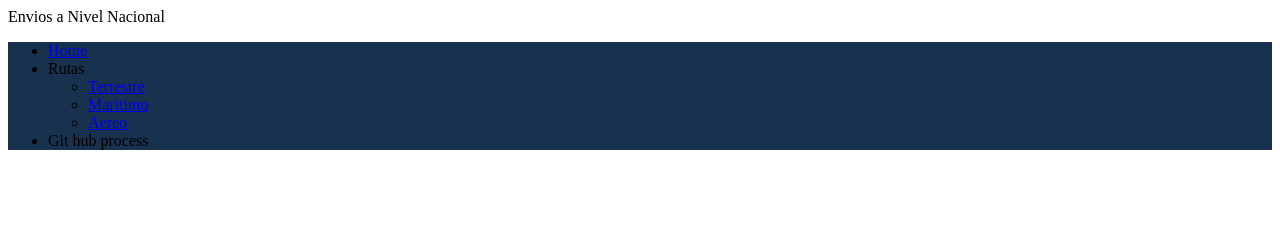
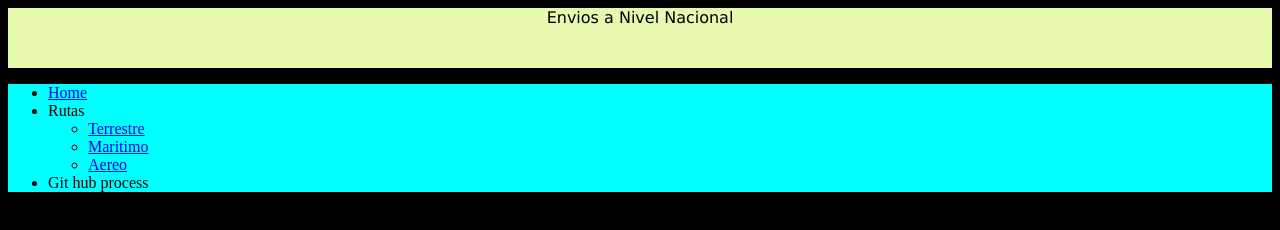
Before and after one commit to SantiagoRuizM/pragma_Introprog, a plain HTML site: page primer_momento/indextransport.html in a window 1280 px wide. Drawn offline with Linux system fonts and the light colour scheme.

Commit message:
add menu

```diff
--- a/primer_momento/css/style.css
+++ b/primer_momento/css/style.css
@@ -1,5 +1,20 @@
-div1{
+body {
+    background-color: rgb(0, 0, 0);
+  }
+
+  h1 {
+    color: navy;
+    margin-left: 20px;
+  }
+
+  #div1 {
+    min-height: 60px;
+    background-color: #E6F9AF;
+    margin-inline: 0px;
     text-align: center;
-    text-shadow: 1ch;
-    background-color: black;
-}
+    font-family: Verdana, Geneva, Tahoma, sans-serif;
+  }
+
+  #menu {
+    background-color: aqua;
+  }
--- a/primer_momento/indextransport.html
+++ b/primer_momento/indextransport.html
@@ -2,14 +2,12 @@
 <html lang="en">
 <head>
     <meta charset="UTF-8">
-    <meta http-equiv="X-UA-Compatible" content="IE=edge">
-    <link rel="stylesheet" src="css/style.css">
-    <meta name="viewport" content="width=device-width, initial-scale=1.0">
+    <link rel="stylesheet" href="css/style.css">
     <title>Transport S.A</title>
 </head>
 <body>
-    <div class="div1"> Envios a Nivel Nacional </div>
-    <div class="blackstyle" style="background-color:#18314F;">
+    <div id="div1"> Envios a Nivel Nacional </div>
+    <div id="menu">
         <ul>
             <li><a href="indextransport.html">Home</a></li>
             <li><a>Rutas</a>
```
